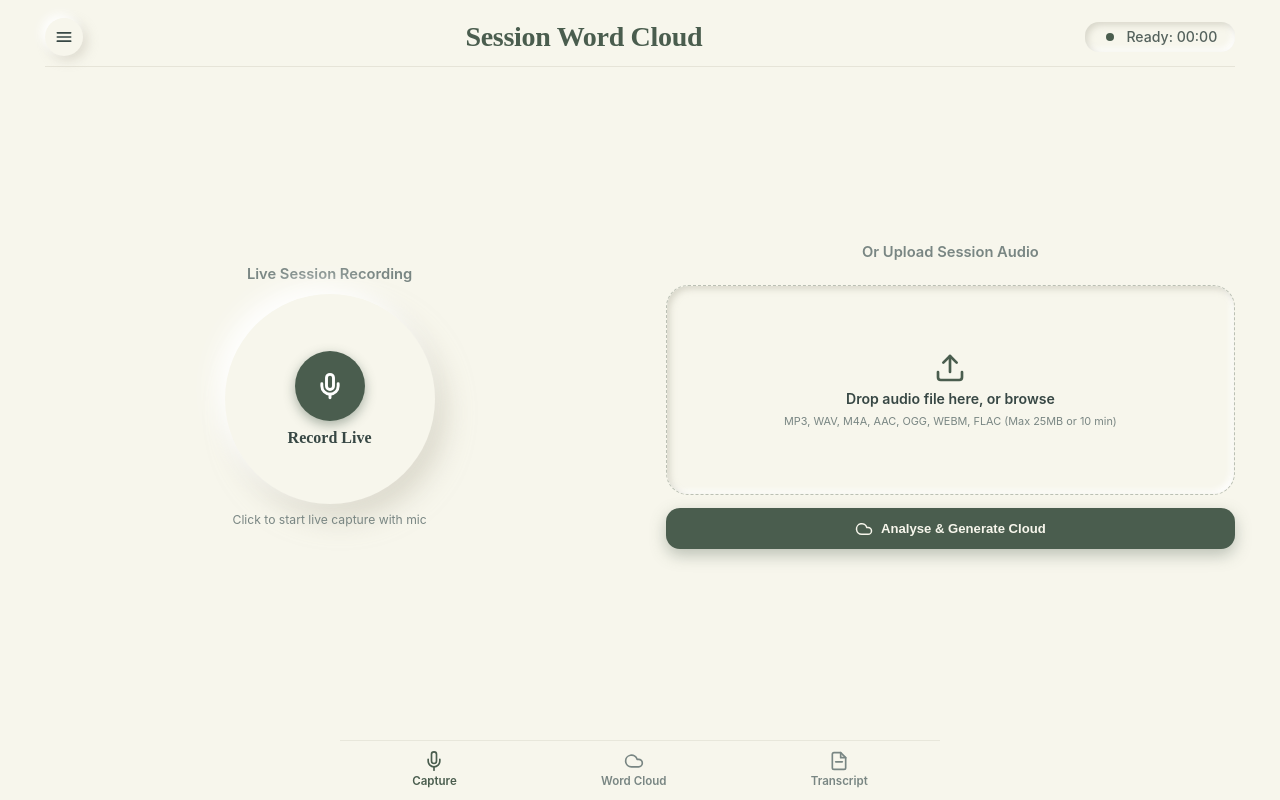
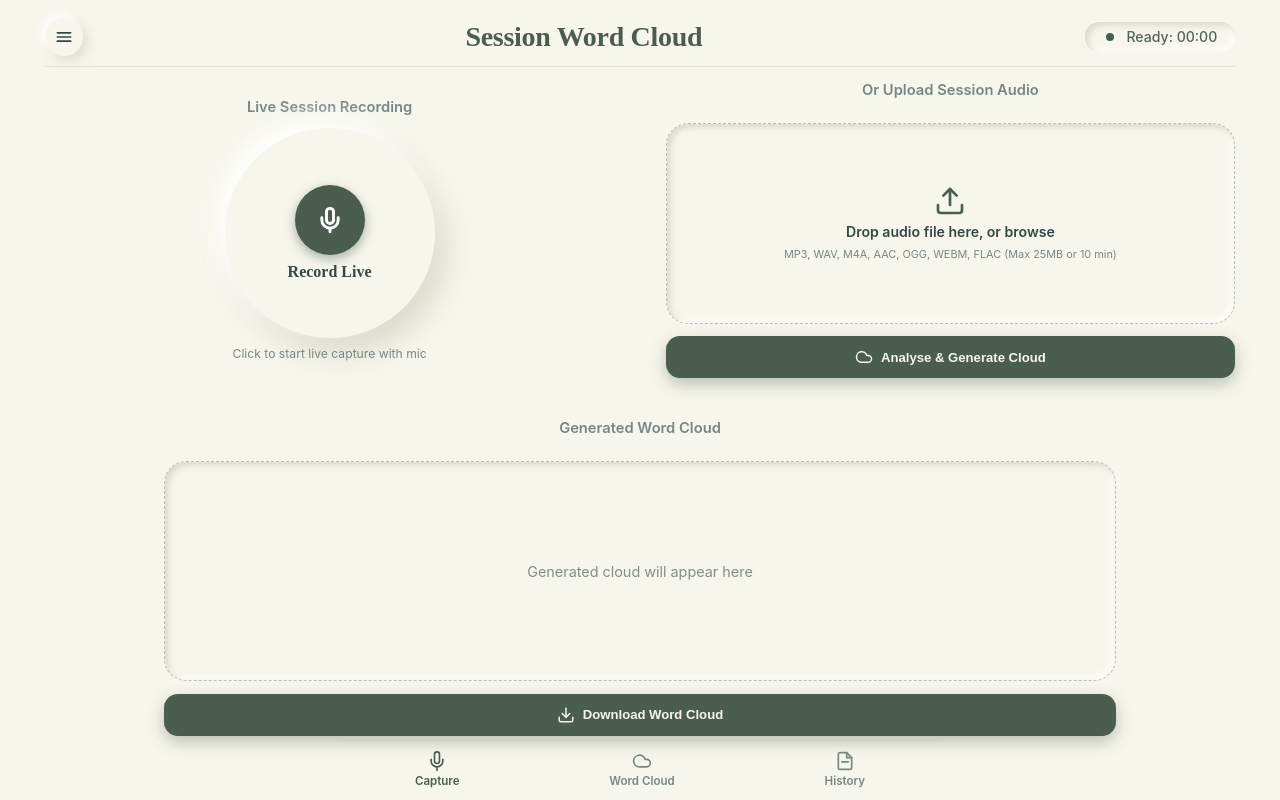
Before and after one commit to sarangp-dev/audio-word, a React app in the folder frontend/: page / in a window 1280 px wide. Built offline with nearby package versions, Linux system fonts and the light colour scheme; the HTML template or start-up script is replaced by a standard one.

Commit message:
almost frontend finished

```diff
--- a/frontend/src/components/input.jsx
+++ b/frontend/src/components/input.jsx
@@ -1,14 +1,30 @@
-import React from 'react';
-import { Mic, Square } from "lucide-react";
-import { useRef, useState } from "react";
+import React, { useRef, useState, useEffect } from 'react';
+import { Mic, Square, Loader2, Download, Music } from "lucide-react";
 import './style.css';
 
 const Audioinput = () => {
     const [isRecording, setIsRecording] = useState(false);
     const [audioFile, setAudioFile] = useState(null);
+    const [audioUrl, setAudioUrl] = useState(null);
+    const [isAnalyzing, setIsAnalyzing] = useState(false);
+    const [cloudImageUrl, setCloudImageUrl] = useState(null);
 
     const mediaRecorderRef = useRef(null);
     const audioChunksRef = useRef([]);
+    const fileInputRef = useRef(null);
+
+    // Keep object URL in sync with audioFile state and clean up memory
+    useEffect(() => {
+        if (!audioFile) {
+            setAudioUrl(null);
+            return;
+        }
+
+        const url = URL.createObjectURL(audioFile);
+        setAudioUrl(url);
+
+        return () => URL.revokeObjectURL(url);
+    }, [audioFile]);
 
     const startRecording = async () => {
         try {
@@ -17,7 +33,6 @@ const Audioinput = () => {
             });
 
             const recorder = new MediaRecorder(stream);
-
             mediaRecorderRef.current = recorder;
             audioChunksRef.current = [];
 
@@ -31,18 +46,12 @@ const Audioinput = () => {
                 const audioBlob = new Blob(audioChunksRef.current, {
                     type: "audio/webm",
                 });
-
                 setAudioFile(audioBlob);
-
-                // Stop microphone AFTER recording stops
                 stream.getTracks().forEach((track) => track.stop());
             };
 
-            // Start recording
             recorder.start();
-
             setIsRecording(true);
-
         } catch (error) {
             console.error("Error accessing microphone:", error);
         }
@@ -57,6 +66,50 @@ const Audioinput = () => {
             setIsRecording(false);
         }
     };
+
+    const handleFileUpload = (e) => {
+        const file = e.target.files?.[0];
+        if (file) {
+            setAudioFile(file);
+        }
+    };
+
+    const handleAnalyze = async () => {
+        if (!audioFile) {
+            alert("Please record or select an audio file first.");
+            return;
+        }
+
+        setIsAnalyzing(true);
+        setCloudImageUrl(null);
+
+        try {
+            // Replace this mock timeout with your actual backend upload/generation API
+            await new Promise((resolve) => setTimeout(resolve, 3000));
+
+            // Set placeholder image or backend response URL
+            setCloudImageUrl("https://picsum.photos/600/300");
+        } catch (error) {
+            console.error("Error generating cloud:", error);
+        } finally {
+            setIsAnalyzing(false);
+        }
+    };
+
+    const handleDownload = () => {
+        if (!cloudImageUrl) return;
+        const link = document.createElement("a");
+        link.href = cloudImageUrl;
+        link.download = "session-word-cloud.png";
+        link.click();
+    };
+
+    const handledelete = () => {
+        setAudioFile(null);
+        audioUrl(null);
+
+
+    }
     return (
         <main className="app-container">
             <div className="app-card">
@@ -75,25 +128,20 @@ const Audioinput = () => {
                         <svg className="leaf-icon" viewBox="0 0 24 24" width="16" height="16" fill="currentColor">
                             <circle cx="12" cy="12" r="6" />
                         </svg>
-                        <span>Ready: 00:00</span>
+                        <span>{isRecording ? "Live" : "Ready: 00:00"}</span>
                     </div>
                 </header>
 
                 <div className="workspace-grid">
-
+                    {/* Live Recording Section */}
                     <section className="record-section">
                         <h2 className="section-label">Live Session Recording</h2>
 
                         <div className="glow-disc">
-
                             <button
                                 className={isRecording ? "stop-btn" : "play-btn"}
-                                aria-label={
-                                    isRecording ? "Stop Recording" : "Start Recording"
-                                }
-                                onClick={
-                                    isRecording ? stopRecording : startRecording
-                                }
+                                aria-label={isRecording ? "Stop Recording" : "Start Recording"}
+                                onClick={isRecording ? stopRecording : startRecording}
                             >
                                 {isRecording ? (
                                     <Square size={26} strokeWidth={2.5} />
@@ -105,7 +153,6 @@ const Audioinput = () => {
                             <span className="start-text">
                                 {isRecording ? "Recording..." : "Record Live"}
                             </span>
-
                         </div>
 
                         <p className="hint-text">
@@ -115,11 +162,33 @@ const Audioinput = () => {
                         </p>
                     </section>
 
-
+                    {/* Upload & Audio Preview Section */}
                     <section className="upload-section">
                         <h2 className="section-label">Or Upload Session Audio</h2>
 
-                        <div className="dropzone-box">
+                        <div
+                            className="dropzone-box"
+                            onClick={() => fileInputRef.current?.click()}
+                            style={{ cursor: 'pointer' }}
+                        >
+                            {audioFile ? (
+                                <div style={{ display: 'flex', flexDirection: 'column', alignItems: 'center', gap: '10px', width: '100%' }}>
+                                    <Music size={28} />
+                                    <span style={{ fontSize: '0.9rem', fontWeight: 500 }}>
+                                        {audioFile.name || "Microphone Recording.webm"}
+                                    </span>
+                                    <audio
+                                        controls
+                                        src={audioUrl}
+                                        style={{ width: '90%', maxWidth: '320px', marginTop: '6px' }}
+                                        onClick={(e) => e.stopPropagation()}
+                                    />
+                                    <span style={{ fontSize: '0.75rem', opacity: 0.7 }}>
+                                        Click to change file
+                                    </span>
+                                </div>
+                            ) : (
+                                <>
                                     <span className="input-icon-lg">
                                         <svg viewBox="0 0 24 24" width="32" height="32" stroke="currentColor" strokeWidth="2" fill="none" strokeLinecap="round" strokeLinejoin="round">
                                             <path d="M21 15v4a2 2 0 0 1-2 2H5a2 2 0 0 1-2-2v-4"></path>
@@ -131,25 +200,142 @@ const Audioinput = () => {
                                     <span className="file-constraints">
                                         MP3, WAV, M4A, AAC, OGG, WEBM, FLAC (Max 25MB or 10 min)
                                     </span>
-                            <input type="file" className="file-input-hidden" accept=".mp3,.wav,.m4a,.aac,.ogg,.webm,.flac" />
+                                </>
+                            )}
+                            <input
+                                ref={fileInputRef}
+                                type="file"
+                                className="file-input-hidden"
+                                accept=".mp3,.wav,.m4a,.aac,.ogg,.webm,.flac"
+                                onChange={handleFileUpload}
+                                style={{ display: 'none' }}
+                            />
+                        </div>
+                        {!audioFile ? (
+                            <div className="action-row" >
+                                <button
+                                    className="submit-btn"
+                                    type="button"
+                                    onClick={handleAnalyze}
+                                    disabled={isAnalyzing || !audioFile}
+                                >
+                                    <svg viewBox="0 0 24 24" width="18" height="18" stroke="currentColor" strokeWidth="2" fill="none" strokeLinecap="round" strokeLinejoin="round">
+                                        <path d="M17.5 19H9a7 7 0 1 1 6.71-9h1.79a4.5 4.5 0 1 1 0 9Z"></path>
+                                    </svg>
+                                    <span>{isAnalyzing ? "Processing Audio..." : "Analyse & Generate Cloud"}</span>
+                                </button>
+
+                            </div>) : (
+
+                            <div
+                                className="action-row"
+                                style={{
+                                    display: 'flex',
+                                    flexDirection: 'row',
+                                    alignItems: 'center',
+                                    gap: '12px',
+                                    width: '100%',
+                                    boxSizing: 'border-box'
+                                }}
+                            >
+                                <button
+                                    className="submit-btn"
+                                    type="button"
+                                    onClick={handleAnalyze}
+                                    disabled={isAnalyzing || !audioFile}
+                                    style={{
+                                        flex: '1 1 0',
+                                        minWidth: 0,
+                                        width: 'auto',
+                                        whiteSpace: 'nowrap'
+                                    }}
+                                >
+                                    <svg viewBox="0 0 24 24" width="18" height="18" stroke="currentColor" strokeWidth="2" fill="none" strokeLinecap="round" strokeLinejoin="round">
+                                        <path d="M17.5 19H9a7 7 0 1 1 6.71-9h1.79a4.5 4.5 0 1 1 0 9Z"></path>
+                                    </svg>
+                                    <span style={{ textOverflow: 'ellipsis', overflow: 'hidden' }}>
+                                        {isAnalyzing ? "Processing..." : "Analyse & Generate"}
+                                    </span>
+                                </button>
+                                <button
+                                    className="submit-btn"
+                                    type="button"
+                                    onClick={handledelete}
+
+                                    style={{
+                                        flex: '1 1 0',
+                                        minWidth: 0,
+                                        width: 'auto',
+                                        whiteSpace: 'nowrap',
+                                        background: '#ef4444',
+                                        display: 'inline-flex',
+                                        alignItems: 'center',
+                                        justifyContent: 'center',
+                                        gap: '8px'
+                                    }}
+                                >
+
+                                    <svg
+                                        viewBox="0 0 24 24"
+                                        width="18"
+                                        height="18"
+                                        stroke="currentColor"
+                                        strokeWidth="2"
+                                        fill="none"
+                                        strokeLinecap="round"
+                                        strokeLinejoin="round"
+                                    >
+                                        <path d="M3 6h18" />
+                                        <path d="M19 6v14c0 1-1 2-2 2H7c-1 0-2-1-2-2V6" />
+                                        <path d="M8 6V4c0-1 1-2 2-2h4c1 0 2 1 2 2v2" />
+                                        <line x1="10" y1="11" x2="10" y2="17" />
+                                        <line x1="14" y1="11" x2="14" y2="17" />
+                                    </svg>
+                                    <span style={{ textOverflow: 'ellipsis', overflow: 'hidden' }}>
+                                        Delete
+                                    </span>
+                                </button>
+                            </div>)}
+
+                    </section>
+
+                    {/* Word Cloud Result Section */}
+                    <section className="upload-section" style={{ gridColumn: 'span 2', marginLeft: '10%', marginRight: '10%' }}>
+                        <h2 className="section-label">Generated Word Cloud</h2>
+
+                        <div className="dropzone-box" style={{ minHeight: '220px', display: 'flex', alignItems: 'center', justifyContent: 'center' }}>
+                            {isAnalyzing ? (
+                                <div style={{ display: 'flex', flexDirection: 'column', alignItems: 'center', gap: '10px' }}>
+                                    <Loader2 className="spinner" size={36} style={{ animation: 'spin 1s linear infinite' }} />
+                                    <span>Generating word cloud visualization...</span>
+                                </div>
+                            ) : cloudImageUrl ? (
+                                <img
+                                    src={cloudImageUrl}
+                                    alt="Generated Word Cloud"
+                                    style={{ maxWidth: '100%', maxHeight: '200px', objectFit: 'contain', borderRadius: '8px' }}
+                                />
+                            ) : (
+                                <span style={{ opacity: 0.6, fontSize: '0.9rem' }}>
+                                    Generated cloud will appear here
+                                </span>
+                            )}
                         </div>
 
                         <div className="action-row">
-                            <button className="submit-btn" type="button">
-                                <svg viewBox="0 0 24 24" width="18" height="18" stroke="currentColor" strokeWidth="2" fill="none" strokeLinecap="round" strokeLinejoin="round">
-                                    <path d="M17.5 19H9a7 7 0 1 1 6.71-9h1.79a4.5 4.5 0 1 1 0 9Z"></path>
-                                </svg>
-                                <span>Analyse & Generate Cloud</span>
+                            <button
+                                className="submit-btn"
+                                type="button"
+                                onClick={handleDownload}
+                                disabled={!cloudImageUrl || isAnalyzing}
+                            >
+                                <Download size={18} />
+                                <span>Download Word Cloud</span>
                             </button>
                         </div>
                     </section>
                 </div>
-                <div>{audioFile && (
-                    <audio
-                        controls
-                        src={URL.createObjectURL(audioFile)}
-                    />
-                )}</div>
+
                 <nav className="bottom-nav">
                     <a href="#record" className="nav-item active">
                         <svg viewBox="0 0 24 24" width="20" height="20" stroke="currentColor" strokeWidth="2" fill="none" strokeLinecap="round" strokeLinejoin="round">
@@ -171,7 +357,7 @@ const Audioinput = () => {
                             <polyline points="14 2 14 8 20 8"></polyline>
                             <line x1="16" y1="13" x2="8" y2="13"></line>
                         </svg>
-                        <span>Transcript</span>
+                        <span>History</span>
                     </a>
                 </nav>
             </div>
--- a/frontend/vite.config.js
+++ b/frontend/vite.config.js
@@ -4,4 +4,8 @@ import { defineConfig } from 'vite'
 // https://vite.dev/config/
 export default defineConfig({
   plugins: [react()],
-})
+  server: {
+    open: true,
+  }
+}
+)
```
Also changed, not shown: 1 other file (tests, documents, lock files or other folders). Lines whose indentation alone changed are shown as unchanged.
